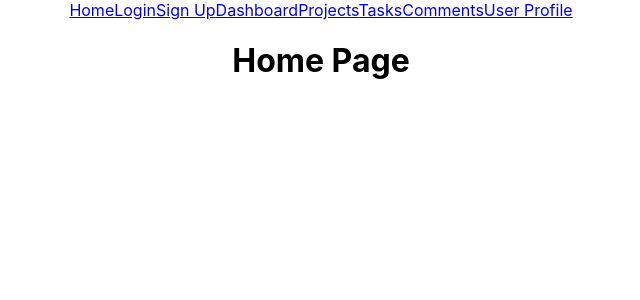
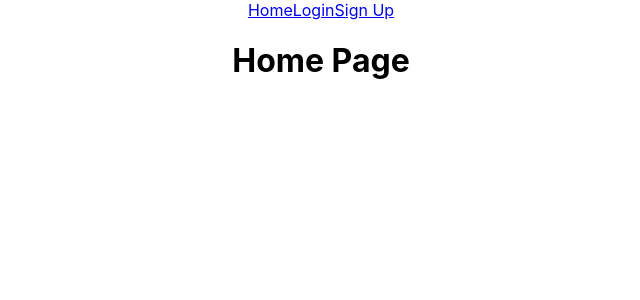
Before and after one commit to Hanna-N9/project_management_tool, a React (Create React App) app in the folder client/: page / in a window 1280 px wide. Shown: the top 300 px of the page, without its empty margins (319-959 px from the left). Built offline with nearby package versions, Linux system fonts and the light colour scheme.

Commit message:
Adjust routes for authentication focus

```diff
--- a/client/src/components/NavBar.js
+++ b/client/src/components/NavBar.js
@@ -1,21 +1,20 @@
+// Navbar.js
 import { NavLink } from "react-router-dom";
+import { useContext } from "react";
+import { AuthContext } from "./AuthContext";
 import "../App.css";
 
 export default function NavBar() {
+  const { isAuthenticated } = useContext(AuthContext);
+
   return (
     <nav>
       <NavLink to="/" className="navLink" exact>
         Home
       </NavLink>
-      <NavLink to="/login" className="navLink">
-        Login
-      </NavLink>
-      <NavLink to="/sign_up" className="navLink">
-        Sign Up
-      </NavLink>
-      <NavLink to="/dashboard" className="navLink">
-        Dashboard
-      </NavLink>
+      {isAuthenticated ? (
+        // Links for authenticated users
+        <>
           <NavLink to="/projects" className="navLink">
             Projects
           </NavLink>
@@ -25,9 +24,21 @@ export default function NavBar() {
           <NavLink to="/comments" className="navLink">
             Comments
           </NavLink>
-      <NavLink to="/user" className="navLink">
-        User Profile
+          <NavLink to="/logout" className="navLink">
+            Logout
           </NavLink>
+        </>
+      ) : (
+        // Links for unauthenticated users
+        <>
+          <NavLink to="/login" className="navLink">
+            Login
+          </NavLink>
+          <NavLink to="/sign_up" className="navLink">
+            Sign Up
+          </NavLink>
+        </>
+      )}
     </nav>
   );
 }
```
Lines whose indentation alone changed are shown as unchanged.
